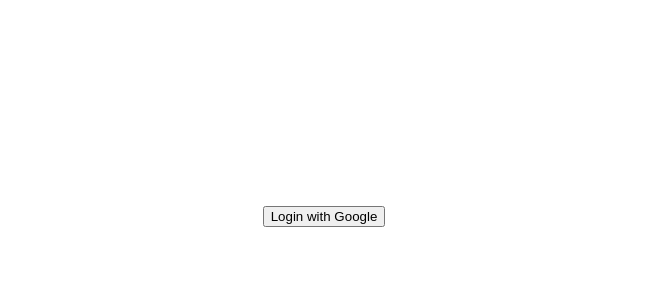
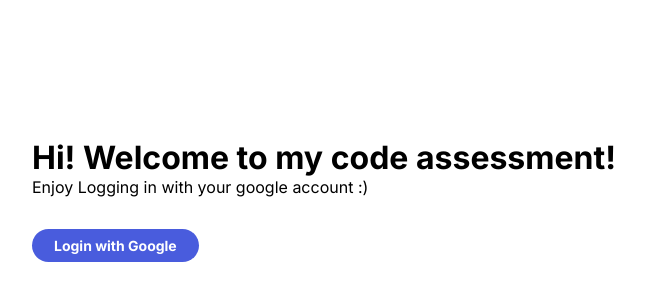
Before and after one commit to TelescopeThieves/workos-sso, a React (Create React App) app in the folder client/: page / in a window 1280 px wide. Shown: the part 184-484 px from the top of the page, without its empty margins (316-961 px from the left). Built offline with nearby package versions, Linux system fonts and the light colour scheme.

Commit message:
added styling

```diff
--- a/client/src/App.css
+++ b/client/src/App.css
@@ -1,3 +1,10 @@
+@import url('https://fonts.googleapis.com/css2?family=Inter:wght@400;700&family=Poppins:wght@400;600;700&display=swap');
+*{
+  box-sizing: border-box;
+  padding: 0;
+  margin: 0;
+  font-family: 'Inter', sans-serif;
+}
 .App {
   text-align: center;
 }
--- a/client/src/components/Home.js
+++ b/client/src/components/Home.js
@@ -29,8 +29,12 @@
             <Container>
                 {profile &&
                     (<ProfileDiv>
-                        <img src={profile.raw_attributes.picture} alt="profile picture"></img>
-                        <h1>{profile.first_name} {profile.last_name}</h1>
+                        <div>
+                            <img src={profile.raw_attributes.picture} alt="profile picture"></img>
+                        </div>
+                        <div className="nameDiv">
+                            <h1>{profile.first_name} {profile.last_name}</h1>
+                        </div>
                     </ProfileDiv>)
                 }
             </Container>
--- a/client/src/components/Login.js
+++ b/client/src/components/Login.js
@@ -1,5 +1,6 @@
 import axios from "axios"
 import {useState, useEffect} from 'react'
+import Button from "./styled/Button"
 import Container from "./styled/Container"
 
 const Login = () => {
@@ -19,7 +20,13 @@
     return (
         <Container>
             <div>
-                <button onClick={loginFunc}>Login with Google</button>
+                <div className="loginDiv">
+                    <h1>Hi! Welcome to my code assessment!</h1>
+                    <p>{`Enjoy Logging in with your google account :)`}</p>
+                </div>
+                <div className="loginDiv">
+                    <Button onClick={loginFunc}>Login with Google</Button>
+                </div>
             </div>
         </Container>
     )
--- /dev/null
+++ b/client/src/components/styled/Button.js
@@ -0,0 +1,12 @@
+import styled from "styled-components";
+
+const Button = styled.button`
+    background: #495cdd;
+    padding: 8px 22px;
+    color: white;
+    font-size: 14px;
+    font-weight: bold;
+    border-radius: 26px;
+    border: none;
+`
+export default Button
--- a/client/src/components/styled/Container.js
+++ b/client/src/components/styled/Container.js
@@ -1,10 +1,16 @@
 import styled from 'styled-components'
 
 const Container = styled.div`
+    padding: 2rem;
     display: flex;
     justify-content: center;
     align-items: center;
     min-height: 100vh;
-
+    .loginDiv{
+        padding-bottom: 2rem;
+    }
+    h1.loginDiv{
+        padding-bottom: .5rem;
+    }
 `
 export default Container
--- a/client/src/components/styled/ProfileDiv.js
+++ b/client/src/components/styled/ProfileDiv.js
@@ -5,10 +5,18 @@
     justify-content: flext-start;
     align-items: stretch;
     img{
-        padding: 1rem;
+        border-radius: 50%;
+        border: 10px solid #495cdd;
     }
     h1{
         margin: 0;
+        font-size: 20px;
+    }
+    .nameDiv{
+        display: flex;
+        justify-content: center;
+        align-items: center;
+        padding-left: 1rem;
     }
 `
 
```
